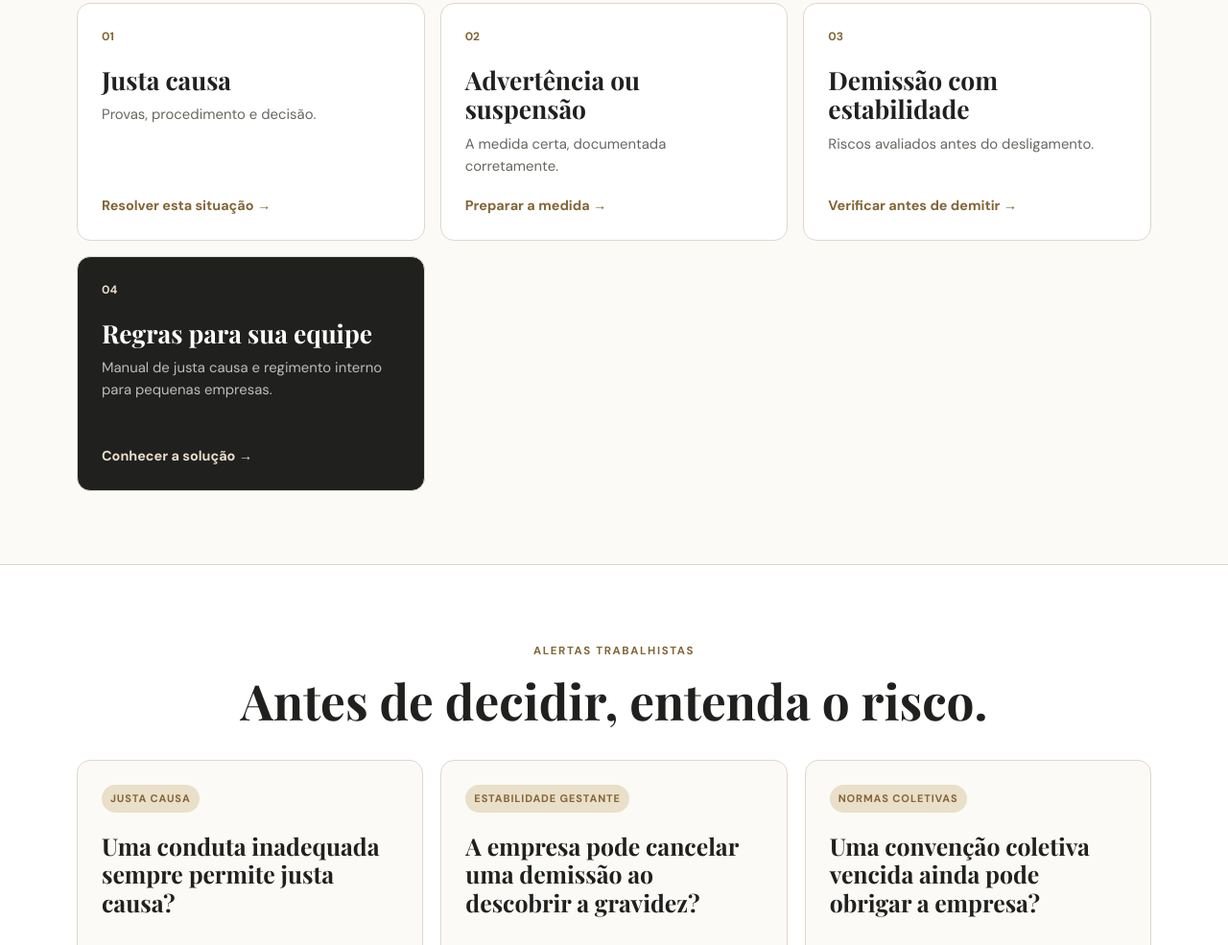
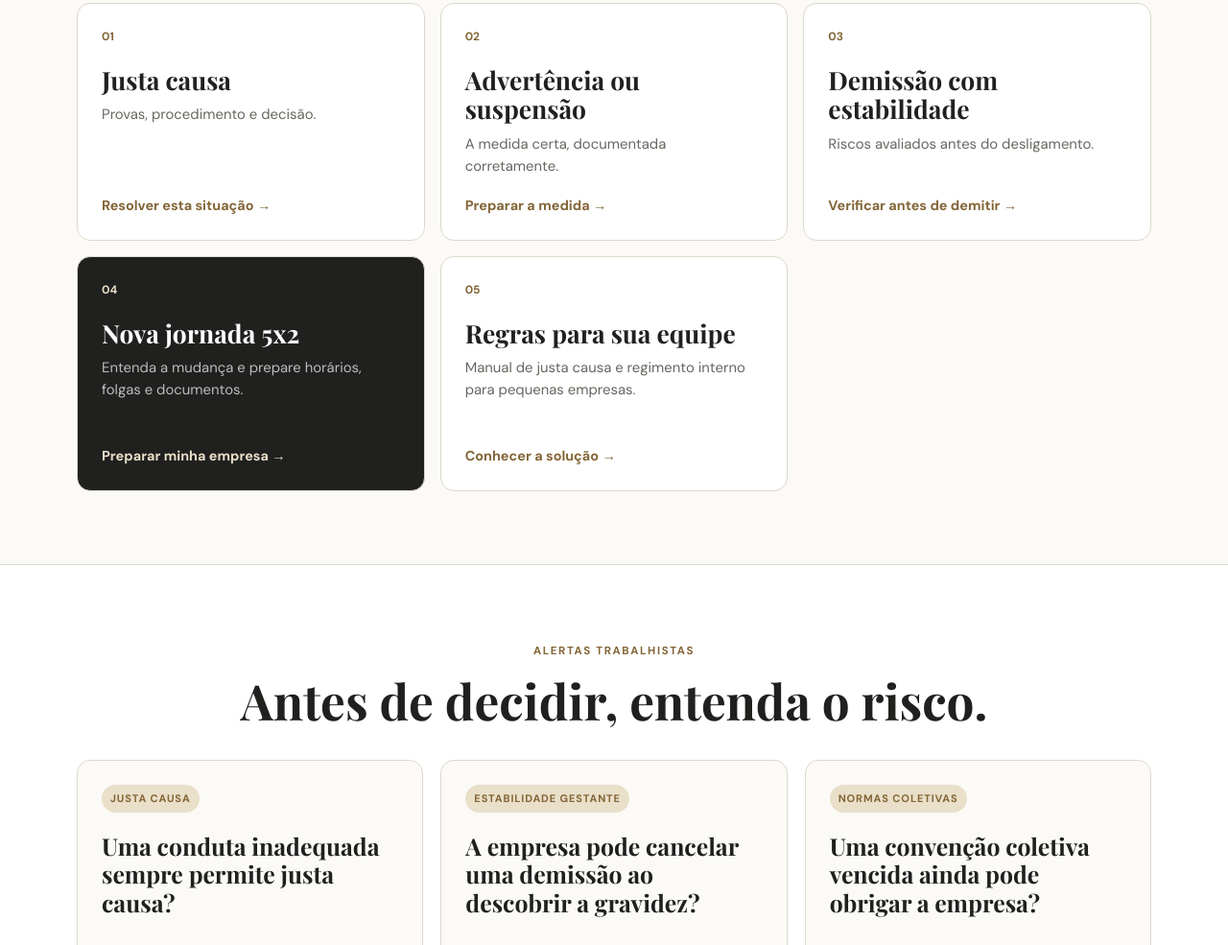
Before and after one commit to hebertsimaoadv-cmyk/trabalhista-empresarial, a plain HTML site: page index.html in a window 1280 px wide. Shown: the part 1031-2016 px from the top of the page at 96% size. Drawn offline with nearby package versions, Linux system fonts and the light colour scheme.

Commit message:
Adiciona destaque para nova jornada 5x2

```diff
--- a/index.html
+++ b/index.html
@@ -3,7 +3,7 @@
 <head>
   <meta charset="UTF-8" />
   <meta name="viewport" content="width=device-width, initial-scale=1.0" />
-  <meta name="description" content="Advocacia trabalhista para empresas no Acre. Orientação em justa causa, advertências, estabilidade, regimento interno e consultoria trabalhista." />
+  <meta name="description" content="Advocacia trabalhista para empresas no Acre. Jornada 5x2, justa causa, advertências, estabilidade e regimento interno." />
   <meta name="theme-color" content="#f5f1e8" />
   <meta property="og:title" content="Hebert Simão | Advocacia Trabalhista Empresarial" />
   <meta property="og:description" content="Orientação jurídica antes de advertir, aplicar justa causa ou demitir um empregado com estabilidade." />
@@ -24,6 +24,7 @@
       <button class="menu-toggle" type="button" aria-label="Abrir menu" aria-expanded="false"><span></span><span></span><span></span></button>
       <nav class="main-nav" aria-label="Navegação principal">
         <a href="#servicos">Como posso ajudar</a>
+        <a href="jornada-5x2.html">Jornada 5x2</a>
         <a href="#alertas">Alertas</a>
         <a href="#sobre">O advogado</a>
         <a class="nav-cta" href="#contato">Preciso de orientação</a>
@@ -65,7 +66,8 @@
           <article class="service-card"><span class="service-number">01</span><h3>Justa causa</h3><p>Provas, procedimento e decisão.</p><a href="solucao.html?tipo=justa-causa">Resolver esta situação →</a></article>
           <article class="service-card"><span class="service-number">02</span><h3>Advertência ou suspensão</h3><p>A medida certa, documentada corretamente.</p><a href="solucao.html?tipo=advertencia">Preparar a medida →</a></article>
           <article class="service-card"><span class="service-number">03</span><h3>Demissão com estabilidade</h3><p>Riscos avaliados antes do desligamento.</p><a href="solucao.html?tipo=estabilidade">Verificar antes de demitir →</a></article>
-          <article class="service-card featured"><span class="service-number">04</span><h3>Regras para sua equipe</h3><p>Manual de justa causa e regimento interno para pequenas empresas.</p><a href="consultoria.html">Conhecer a solução →</a></article>
+          <article class="service-card featured"><span class="service-number">04</span><h3>Nova jornada 5x2</h3><p>Entenda a mudança e prepare horários, folgas e documentos.</p><a href="jornada-5x2.html">Preparar minha empresa →</a></article>
+          <article class="service-card"><span class="service-number">05</span><h3>Regras para sua equipe</h3><p>Manual de justa causa e regimento interno para pequenas empresas.</p><a href="consultoria.html">Conhecer a solução →</a></article>
         </div>
       </div>
     </section>
@@ -98,7 +100,7 @@
         <div class="contact-copy"><span class="eyebrow">Contato</span><h2>Qual decisão sua empresa precisa tomar?</h2></div>
         <form class="contact-form" id="contactForm">
           <label>Nome<input type="text" name="nome" autocomplete="name" required placeholder="Seu nome" /></label>
-          <label>Assunto<select name="assunto" id="assunto" required><option value="">Selecione</option><option value="Justa causa">Justa causa</option><option value="Advertência ou suspensão">Advertência ou suspensão</option><option value="Demissão de empregado com estabilidade">Demissão com estabilidade</option><option value="Elaboração de regimento interno">Regimento interno</option><option value="Consultoria trabalhista empresarial">Consultoria trabalhista</option><option value="Análise de uma decisão trabalhista">Outro assunto</option></select></label>
+          <label>Assunto<select name="assunto" id="assunto" required><option value="">Selecione</option><option value="Justa causa">Justa causa</option><option value="Advertência ou suspensão">Advertência ou suspensão</option><option value="Demissão de empregado com estabilidade">Demissão com estabilidade</option><option value="Elaboração de regimento interno">Regimento interno</option><option value="Consultoria trabalhista empresarial">Consultoria trabalhista</option><option value="Adaptação à jornada 5x2">Adaptação à jornada 5x2</option><option value="Análise de uma decisão trabalhista">Outro assunto</option></select></label>
           <label>O que aconteceu?<textarea name="mensagem" required rows="3" placeholder="Descreva brevemente a situação"></textarea></label>
           <input type="hidden" name="perfil" value="Empresa, contador ou RH" />
           <button class="btn btn-primary btn-full" type="submit">Enviar pelo WhatsApp</button>
```
